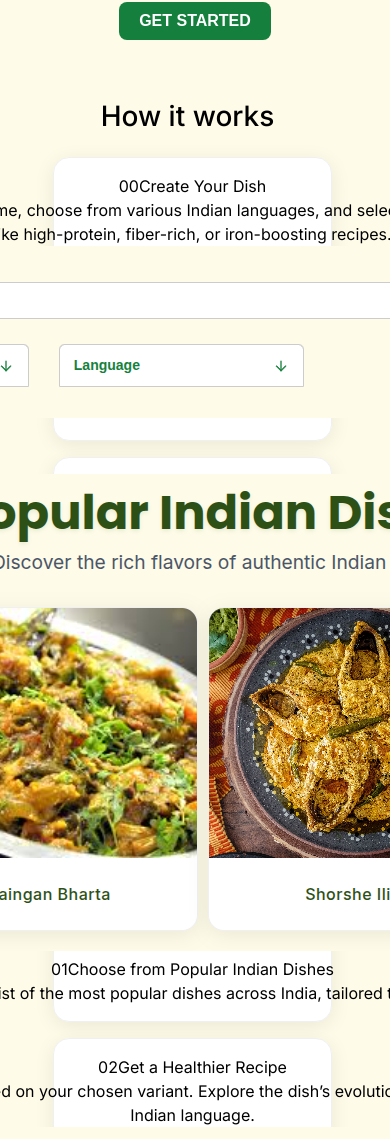
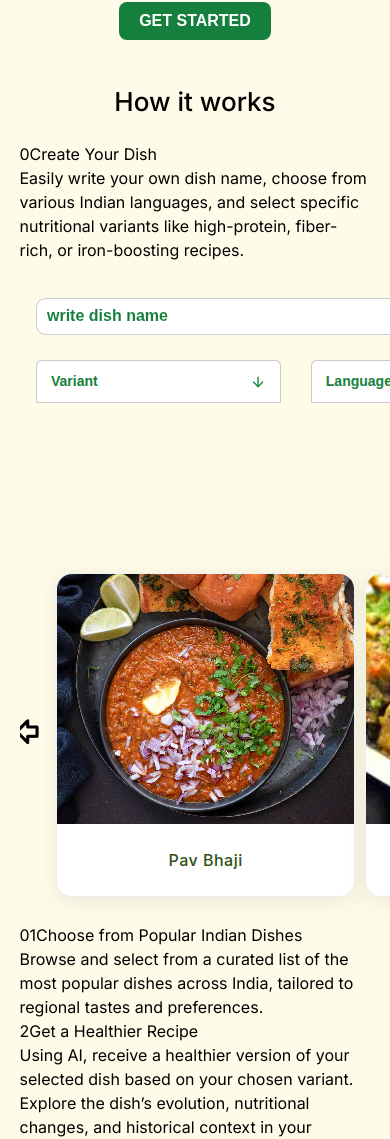
Before and after one commit to animesh65432/Annapurna, a React (Vite) app in the folder frontend/: page / in a window 390 px wide. Shown: the part 416-1555 px from the top of the page. Built offline with nearby package versions, Linux system fonts and the light colour scheme.

Commit message:
add how it works

```diff
--- a/frontend/src/components/landing/Hwt/Hwt.module.scss
+++ b/frontend/src/components/landing/Hwt/Hwt.module.scss
@@ -1,178 +1,18 @@
-// Hwt.module.scss
 .Container {
   height: 100%;
   width: 90%;
   display: flex;
   flex-direction: column;
-  padding: 20px;
-
+  margin-left: auto;
+  margin-right: auto;
 }
 
-.Containertitle {
-  text-align: center;
-  color: black;
-  font-size: clamp(28px, 5vw, 40px);
-  margin-bottom: 30px;
-  font-weight: 700;
-}
+.Containertitle{
+  margin-left: auto;
+  margin-right: auto;
+  font-size: 32px;
 
-.workConatiner {
-  display: flex;
-  width: 100%;
-  margin: 0 auto;
-  flex-direction: column;
-  gap: 24px;
-  padding: 0 15px;
-}
-
-.work {
-  width: 50%;
-  margin: auto;
-  display: flex;
-  gap: 20px;
-  align-items: flex-start;
-  background: #ffffff;
-  padding: 24px;
-  border-radius: 16px;
-  box-shadow: 0 4px 20px rgba(0, 0, 0, 0.08);
-  border: 1px solid #f0f0f0;
-  transition: all 0.3s ease;
-
-  &:hover {
-    transform: translateY(-2px);
-    box-shadow: 0 8px 30px rgba(0, 0, 0, 0.12);
+  @media (max-width:500px) {
+    font-size: 26px;
   }
 }
-
-.index {
-  color: black;
-  display: flex;
-  align-items: center;
-  justify-content: center;
-  gap: 8px;
-  font-weight: bold;
-  font-size: clamp(16px, 2.5vw, 18px);
-  min-width: 60px;
-  height: 60px;
-  background: #f0fdf4;
-  border-radius: 12px;
-  border: 2px solid #15803d;
-  flex-shrink: 0;
-
-  svg {
-    color: #15803d;
-    width: 24px;
-    height: 24px;
-  }
-}
-
-.title {
-  color: #15803d;
-  // font-size: clamp(16px, 2.5vw, 20px);
-  font-weight: 600;
-  flex: 1;
-  line-height: 1.6;
-  margin-top: 8px;
-}
-
-
-
-// Tablet styles
-@media (max-width: 768px) {
-  .Container {
-    padding: 16px;
-  }
-
-  .Containertitle {
-    margin-bottom: 24px;
-  }
-
-  .workConatiner {
-    gap: 20px;
-    padding: 0 10px;
-  }
-
-  .work {
-    padding: 20px;
-    gap: 16px;
-    width: 70%;
-  }
-
-
-  .index {
-    min-width: 50px;
-    height: 50px;
-    font-size: 12px;
-
-    svg {
-      width: 20px;
-      height: 20px;
-    }
-  }
-  .title {
-    font-size: 12px;
-  }
-}
-
-// Mobile styles
-@media (max-width: 480px) {
-  .Container {
-    padding: 12px;
-  }
-
-  .Containertitle {
-    margin-bottom: 20px;
-  }
-
-  .workConatiner {
-    gap: 16px;
-    padding: 0 5px;
-  }
-
-  .work {
-    padding: 16px;
-    gap: 12px;
-    flex-direction: column;
-    align-items: center;
-    text-align: center;
-
-  }
-
-  .index {
-    min-width: 50px;
-    height: 40px;
-    margin-bottom: 8px;
-  }
-
-  .title {
-    margin-top: 0;
-    font-size: 13px;
-  }
-}
-
-// Extra small mobile (320px)
-@media (max-width: 375px) {
-  .Container {
-    padding: 10px;
-  }
-
-  .work {
-    padding: 14px;
-    border-radius: 12px;
-  }
-
-  .index {
-    border-radius: 10px;
-    min-width: 50px;
-    height: 35px;
-
-    svg {
-      width: 18px;
-      height: 18px;
-    }
-  }
-  .title {
-    margin-top: 0;
-    font-size: 10px;
-  }
-}
--- a/frontend/src/components/landing/Hwt/index.tsx
+++ b/frontend/src/components/landing/Hwt/index.tsx
@@ -19,7 +19,7 @@ export default function Hwt() {
                         {index % 2 === 0 ? <div>
                             <div>
                                 <div>
-                                    <span>0{index}</span>
+                                    <span>{index}</span>
                                     {work.title}
                                 </div>
                                 <div>
```
